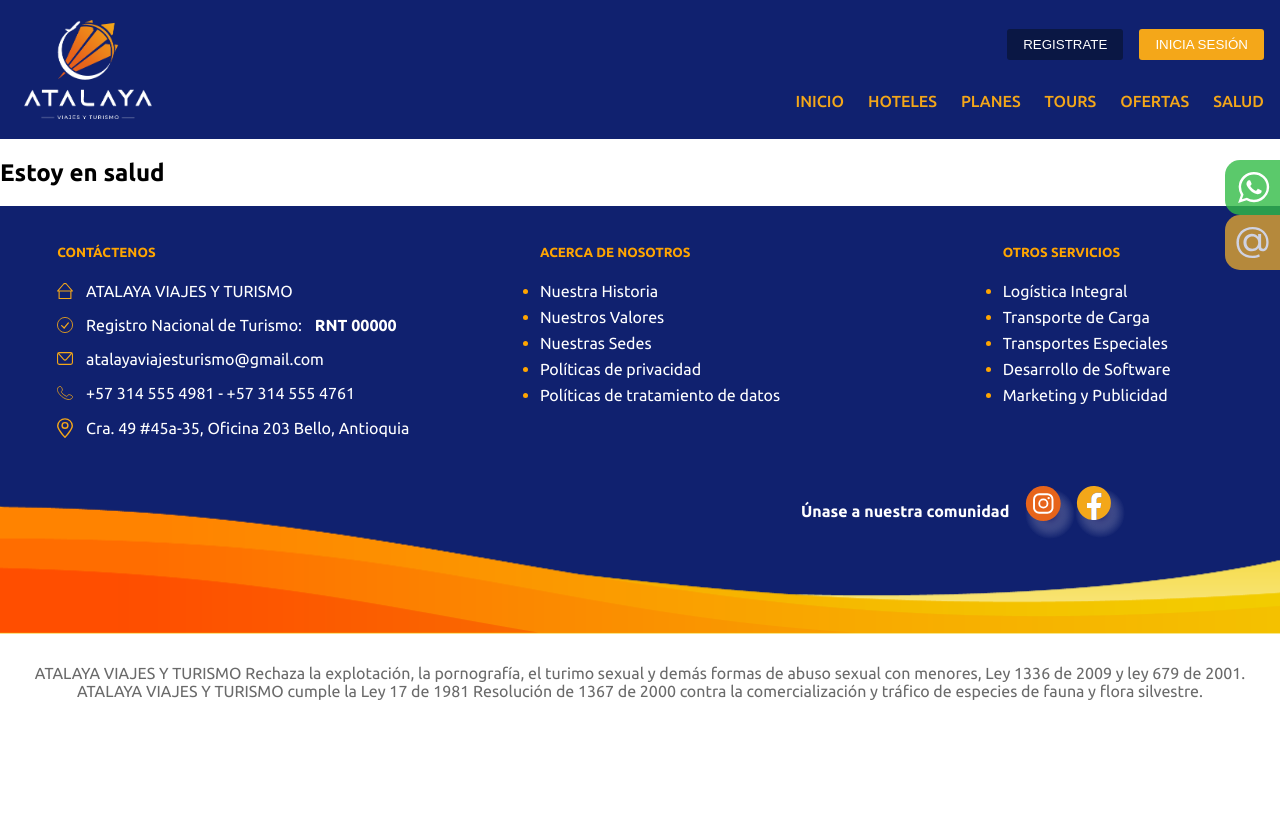
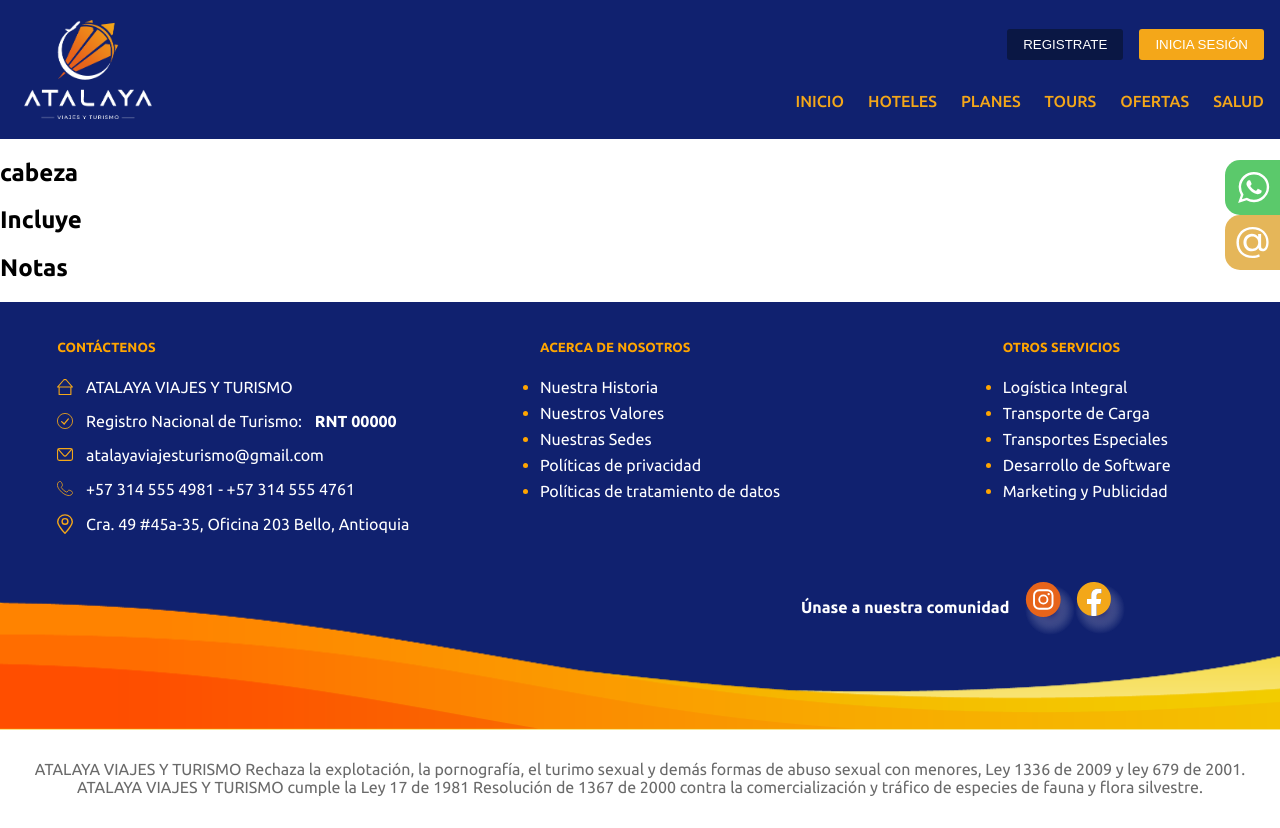
Before and after one commit to logitransatalaya/atalaya-turismo, a React (Create React App) app in the folder frontend/: page /salud in a window 1280 px wide. Before the commit the page ends 800 px from the top, so only its background shows below. Built offline with nearby package versions, Linux system fonts and the light colour scheme.

Commit message:
feat: mandando a llamar los componentes hijos en el padre

```diff
--- a/frontend/src/components/Health/HealthHeader/index.jsx
+++ b/frontend/src/components/Health/HealthHeader/index.jsx
@@ -1,5 +1,9 @@
 import React from 'react'
 
 export const HealthHeader = () => {
-	return <div></div>
+	return (
+		<div>
+			<h2>cabeza</h2>
+		</div>
+	)
 }
--- a/frontend/src/components/Health/HealthIncludes/index.jsx
+++ b/frontend/src/components/Health/HealthIncludes/index.jsx
@@ -1,5 +1,9 @@
 import React from 'react'
 
 export const HealthIncludes = () => {
-	return <div></div>
+	return (
+		<div>
+			<h2>Incluye</h2>
+		</div>
+	)
 }
--- a/frontend/src/components/Health/HealthNotes/index.jsx
+++ b/frontend/src/components/Health/HealthNotes/index.jsx
@@ -1,5 +1,10 @@
+import { Container } from 'components/Container'
 import React from 'react'
 
 export const HealthNotes = () => {
-	return <div></div>
+	return (
+		<Container>
+			<h2>Notas</h2>
+		</Container>
+	)
 }
--- a/frontend/src/components/Health/index.jsx
+++ b/frontend/src/components/Health/index.jsx
@@ -1,9 +1,17 @@
+import { Container } from 'components/Container'
 import React from 'react'
+import { HealthHeader } from './HealthHeader'
+import { HealthIncludes } from './HealthIncludes'
+import { HealthNotes } from './HealthNotes'
 
 export const Health = () => {
 	return (
 		<div>
-			<h2>Estoy en salud</h2>
+			<HealthHeader />
+			<Container>
+				<HealthIncludes />
+			</Container>
+			<HealthNotes />
 		</div>
 	)
 }
```
